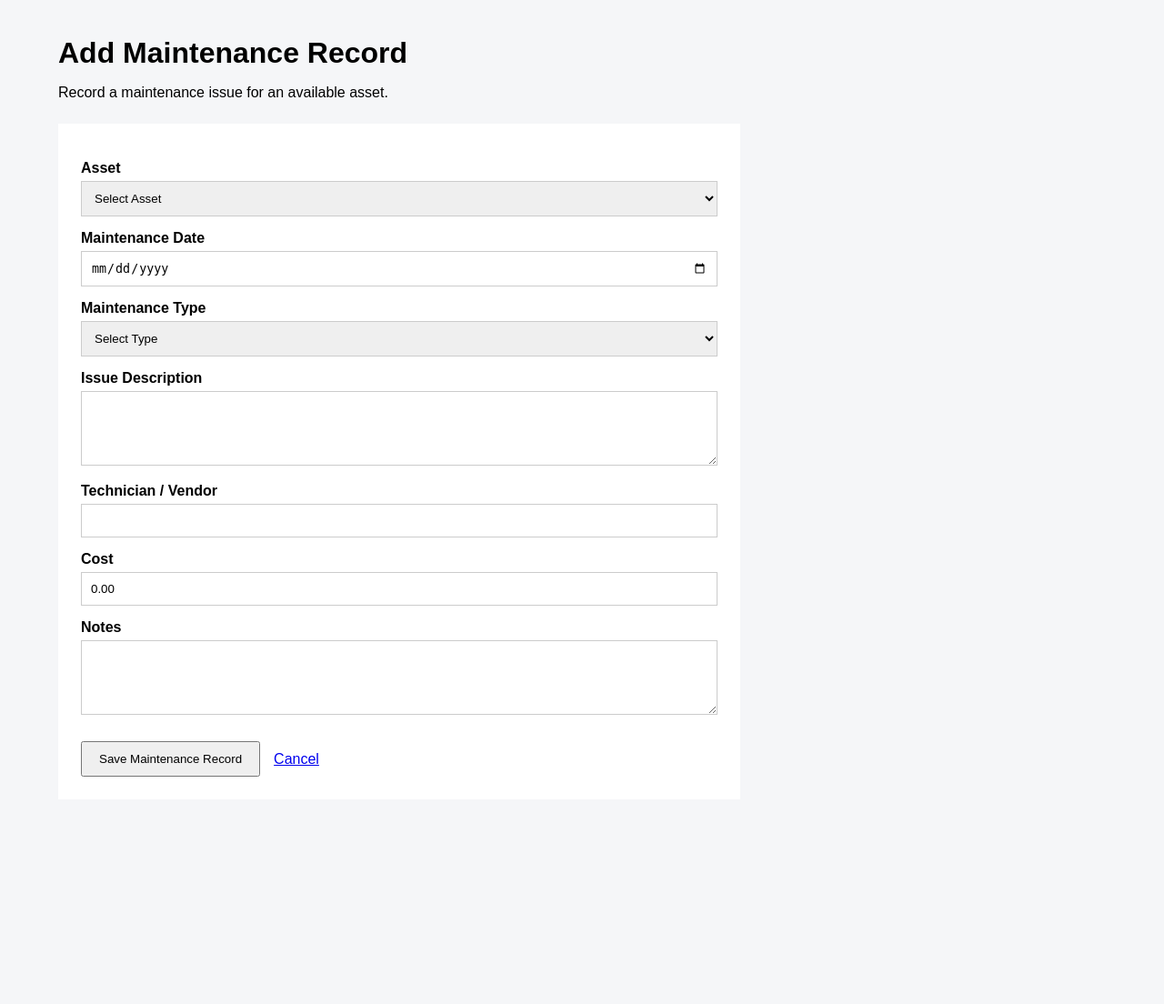
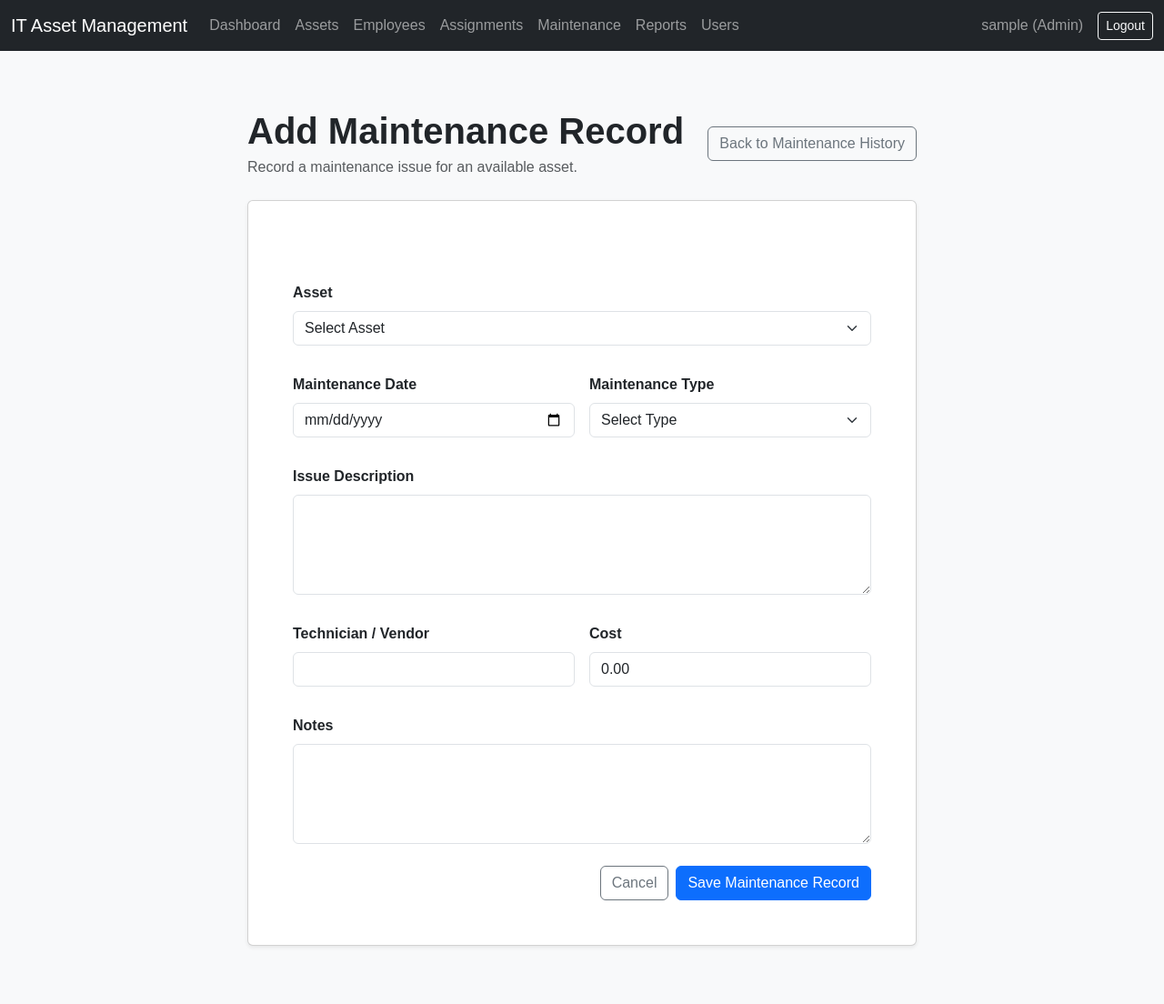
Before and after one commit to pauljohnsuela64-prog/IT-Asset-Management-System, a Flask app: template templates/add_maintenance.html in a window 1280 px wide. Shown: the whole page at 91% size. Before the commit the page ends 854 px from the top, so only its background shows below. Run offline with Flask 3, Linux system fonts and the light colour scheme; the template is opened without the code that fills it, so the values that code supplies are empty; the visitor is signed in with stand-in values (Sample User, id 1).

Commit message:
Modernize maintenance froms with bootsrap

```diff
--- a/templates/add_maintenance.html
+++ b/templates/add_maintenance.html
@@ -1,155 +1,80 @@
-<!DOCTYPE html>
-<html lang="en">
+{% extends "base.html" %}
 
-<head>
-    <meta charset="UTF-8">
+{% block title %}Add Maintenance Record{% endblock %}
 
-    <meta
-        name="viewport"
-        content="width=device-width, initial-scale=1.0"
-    >
-
-    <title>Add Maintenance Record</title>
-
-    <link
-        rel="stylesheet"
-        href="{{ url_for('static', filename='css/style.css') }}"
-    >
-</head>
-
-<body>
-
-<div class="container">
-
-    <h1>Add Maintenance Record</h1>
-
-    <p>
-        Record a maintenance issue for an available asset.
-    </p>
+{% block content %}
+<div class="row justify-content-center">
+    <div class="col-lg-8">
+        <div class="d-flex justify-content-between align-items-center mb-4">
+            <div>
+                <h1 class="fw-bold mb-1">Add Maintenance Record</h1>
+                <p class="text-muted mb-0">Record a maintenance issue for an available asset.</p>
+            </div>
+            <a href="{{ url_for('maintenance') }}" class="btn btn-outline-secondary">Back to Maintenance History</a>
+        </div>
 
         {% if error %}
-        <div class="error">
-            {{ error }}
-        </div>
+            <div class="alert alert-danger" role="alert">{{ error }}</div>
         {% endif %}
 
-    <form method="POST">
-
-        <label>Asset</label>
-
-        <select name="asset_id" required>
-
-            <option value="">
-                Select Asset
+        <div class="card shadow-sm">
+            <div class="card-body p-4">
+                <form id="add-maintenance-form" method="POST" action="{{ url_for('add_maintenance') }}">
+                    <div class="row g-3">
+                        <div class="col-12">
+                            <label for="asset_id" class="form-label">Asset</label>
+                            <select id="asset_id" name="asset_id" class="form-select" required>
+                                <option value="">Select Asset</option>
+                                {% for asset in assets %}
+                                    <option value="{{ asset.asset_id }}" {% if request.form.get('asset_id') == asset.asset_id|string %}selected{% endif %}>
+                                        {{ asset.asset_tag }} - {{ asset.device_name }} - {{ asset.brand }} {{ asset.model or '' }}
                                     </option>
-
-            {% for asset in assets %}
-
-                <option value="{{ asset.asset_id }}">
-                    {{ asset.asset_tag }}
-                    -
-                    {{ asset.device_name }}
-                    -
-                    {{ asset.brand }}
-                    {{ asset.model or '' }}
-                </option>
-
                                 {% endfor %}
-
                             </select>
-
-
-        <label>Maintenance Date</label>
-
-        <input
-            type="date"
-            name="maintenance_date"
-            required
-        >
-
-
-        <label>Maintenance Type</label>
-
-        <select name="maintenance_type" required>
-
-            <option value="">
-                Select Type
-            </option>
-
-            <option value="Repair">
-                Repair
-            </option>
-
-            <option value="Preventive Maintenance">
-                Preventive Maintenance
-            </option>
-
-            <option value="Inspection">
-                Inspection
-            </option>
-
-            <option value="Upgrade">
-                Upgrade
-            </option>
-
-            <option value="Other">
-                Other
-            </option>
-
+                        </div>
+                        <div class="col-md-6">
+                            <label for="maintenance_date" class="form-label">Maintenance Date</label>
+                            <input type="date" id="maintenance_date" name="maintenance_date" class="form-control"
+                                   value="{{ request.form.get('maintenance_date', '') }}" required>
+                        </div>
+                        <div class="col-md-6">
+                            <label for="maintenance_type" class="form-label">Maintenance Type</label>
+                            <select id="maintenance_type" name="maintenance_type" class="form-select" required>
+                                <option value="">Select Type</option>
+                                <option value="Repair" {% if request.form.get('maintenance_type') == "Repair" %}selected{% endif %}>Repair</option>
+                                <option value="Preventive Maintenance" {% if request.form.get('maintenance_type') == "Preventive Maintenance" %}selected{% endif %}>Preventive Maintenance</option>
+                                <option value="Inspection" {% if request.form.get('maintenance_type') == "Inspection" %}selected{% endif %}>Inspection</option>
+                                <option value="Upgrade" {% if request.form.get('maintenance_type') == "Upgrade" %}selected{% endif %}>Upgrade</option>
+                                <option value="Other" {% if request.form.get('maintenance_type') == "Other" %}selected{% endif %}>Other</option>
                             </select>
-
-
-        <label>Issue Description</label>
-
-        <textarea
-            name="issue_description"
-            rows="4"
-            required
-        ></textarea>
-
-
-        <label>Technician / Vendor</label>
-
-        <input
-            type="text"
-            name="technician_vendor"
-        >
-
-
-        <label>Cost</label>
-
-        <input
-            type="number"
-            name="cost"
-            min="0"
-            step="0.01"
-            value="0.00"
-        >
-
-
-        <label>Notes</label>
-
-        <textarea
-            name="notes"
-            rows="4"
-        ></textarea>
-
-
-        <div class="form-actions">
-
-            <button type="submit">
-                Save Maintenance Record
-            </button>
-
-            <a href="{{ url_for('maintenance') }}">
-                Cancel
-            </a>
-
+                        </div>
+                        <div class="col-12">
+                            <label for="issue_description" class="form-label">Issue Description</label>
+                            <textarea id="issue_description" name="issue_description" class="form-control" rows="4" required>{{ request.form.get('issue_description', '') }}</textarea>
+                        </div>
+                        <div class="col-md-6">
+                            <label for="technician_vendor" class="form-label">Technician / Vendor</label>
+                            <input type="text" id="technician_vendor" name="technician_vendor" class="form-control"
+                                   value="{{ request.form.get('technician_vendor', '') }}">
+                        </div>
+                        <div class="col-md-6">
+                            <label for="cost" class="form-label">Cost</label>
+                            <input type="number" id="cost" name="cost" class="form-control"
+                                   value="{{ request.form.get('cost', '0.00') }}" min="0" step="0.01">
+                        </div>
+                        <div class="col-12">
+                            <label for="notes" class="form-label">Notes</label>
+                            <textarea id="notes" name="notes" class="form-control" rows="4">{{ request.form.get('notes', '') }}</textarea>
+                        </div>
                     </div>
 
+                    <div class="d-flex justify-content-end gap-2 mt-4">
+                        <a href="{{ url_for('maintenance') }}" class="btn btn-outline-secondary">Cancel</a>
+                        <button type="submit" form="add-maintenance-form" class="btn btn-primary">Save Maintenance Record</button>
+                    </div>
                 </form>
-
             </div>
-
-</body>
-</html>
+        </div>
+    </div>
+</div>
+{% endblock %}
```
Also changed, not shown: templates/complete_maintenance.html (+60 -114 lines). Lines whose indentation alone changed are shown as unchanged.
